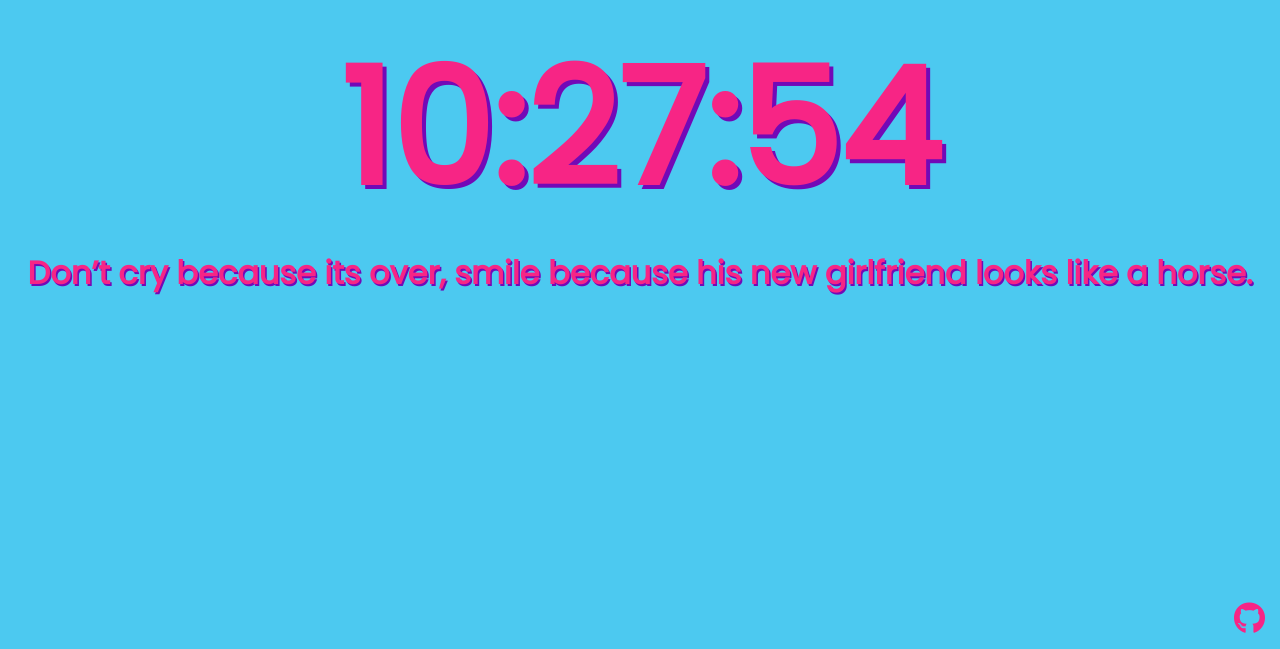
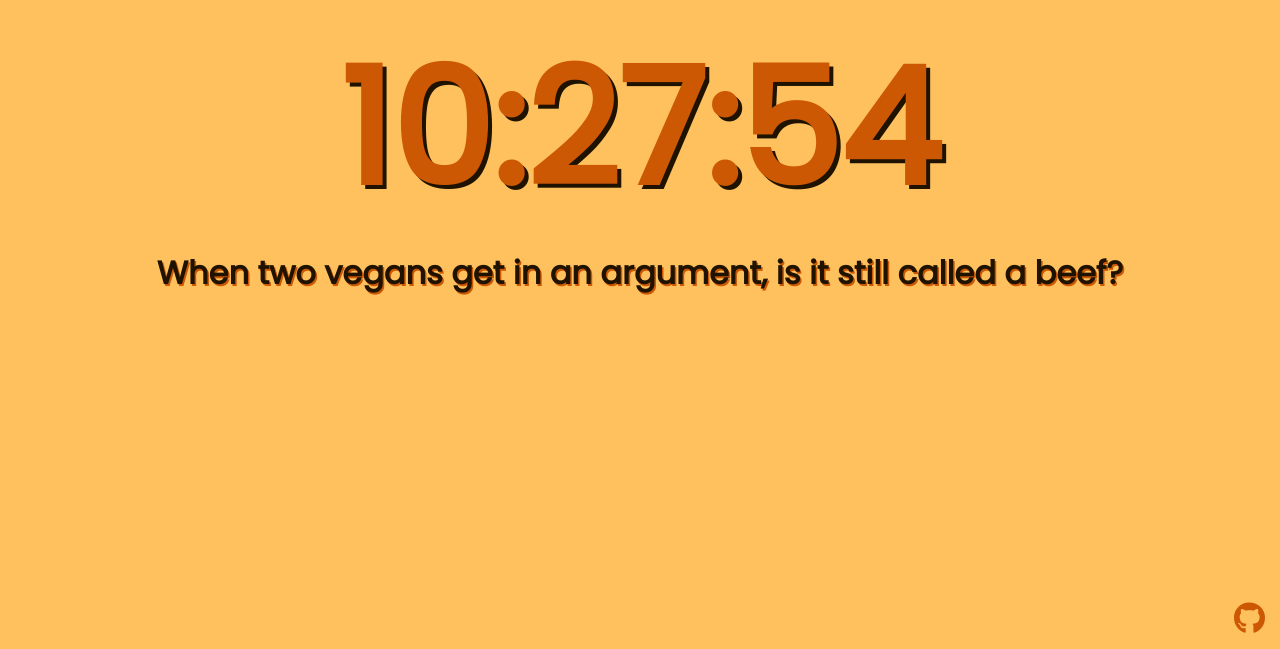
Before and after one commit to LucasBaun/Digitalclock, a plain HTML site: page index.html in a window 1280 px wide. Shown: the part 151-800 px from the top of the page. Drawn offline with Linux system fonts and the light colour scheme.

Commit message:
Updated text and design
The text and the design got a small update for hacktoberfest

```diff
--- a/index.html
+++ b/index.html
@@ -8,16 +8,16 @@
 <link rel="stylesheet" href="https://use.fontawesome.com/releases/v5.5.0/css/all.css" integrity="sha384-B4dIYHKNBt8Bc12p+WXckhzcICo0wtJAoU8YZTY5qE0Id1GSseTk6S+L3BlXeVIU" crossorigin="anonymous">
   <style>
     body{
-      background-color: #4CC9F0;
+      background-color: #ffc15e;
       height: 100vh;
       margin: 0;
     }
     .t{
-      color: #F72585;
+      color: #cc5803;
       font-size: 1000%;
       font-family: 'Poppins', sans-serif;
       font-weight: 900;
-      text-shadow: 4px 4px #7209B7;
+      text-shadow: 4px 4px #1f1300;
     }
     .x {
   display: flex;
@@ -33,9 +33,9 @@ justify-content: center;
 flex-direction: column;
 }
 .r{
-  color: #F72585;
+  color: #1f1300;
   font-family: 'Poppins', sans-serif;
-  text-shadow: 1.5px 1.5px #7209B7;
+  text-shadow: 1.5px 1.5px #cc5803;
   font-size: 200%;
   font-weight: 700;
 }
@@ -45,17 +45,17 @@ flex-direction: column;
 	 text-align: right;
    bottom: 0;
    width: 100%;
-   color: #F72585;
+   color: #cc5803;
 }
 
 a i{
 	padding: 15px;
-	color: #F72585;
+	color: #cc5803;
 	transition: 300ms;
 }
 
 a i:hover{
-	color: #F72585;
+	color: #D76716;
 	transition: 300ms;
 	font-size: 1000%;
 }
@@ -64,19 +64,19 @@ a i:hover{
 <script>
 function startTime() {
     var quote = [
-      "1f you c4n r34d 7h15, you r34lly n33d 2 g37 l41d",
-      "I want to kill the hottest person alive… But suicide is a crime!",
-      "Save paper, don’t do home work.",
-      "Save water and shower together",
-      "Adults are just kids with money.",
-      "Why do they put pizza in a square box?",
-      "Don’t cry because its over, smile because his new girlfriend looks like a horse.",
-      "If the grass is greener on the other side, you can bet the water bill is higher.",
-      "Dear maths…!! Please grow up and solve your problems yourself!!!",
-      "Who says nothing is impossible. I’ve been doing nothing for years...",
-      "Never apologize for saying what you feel cos its apologizing for being real.",
-      "A good listener is usually thinking about something else.",
-      "No text at the moment",
+      "How do you follow Will Smith in the snow? You follow the fresh prints.",
+      "What do you call a factory that makes okay products? A satisfactory.",
+      "Where do fruits go on vacation? Pear-is!",
+      "Why don't eggs tell jokes? They'd crack each other up.",
+      "Dad, can you put my shoes on? No, I don't think they'll fit me.",
+      "I used to be addicted to soap, but I'm clean now.",
+      "When two vegans get in an argument, is it still called a beef?",
+      "I ordered a chicken and an egg from Amazon. I'll let you know...",
+      "If a child refuses to nap, are they guilty of resisting a rest?",
+      "I made a pencil with two erasers. It was pointless.",
+      "I decided to sell my vacuum cleaner—it was just gathering dust!",
+      "It takes guts to be an organ donor.",
+      "I wouldn't buy anything with velcro. It's a total rip-off.",
       "13:37? if so RUN!"
   ];
 
@@ -102,9 +102,9 @@ function startTime() {
       document.getElementById('text').innerHTML = quote[5];
     } else if (24 < m && m < 30){
       document.getElementById('text').innerHTML = quote[6];
-    } else if (29 < m && m < 35){
+    } else if (29 < m && m < 37){
       document.getElementById('text').innerHTML = quote[7];
-    } else if (34 < m && m < 37){
+    } else if (36 < m && m < 37){
       document.getElementById('text').innerHTML = quote[13];
     } else if (36 < m && m < 38){
       document.getElementById('text').innerHTML = quote[7];
```
